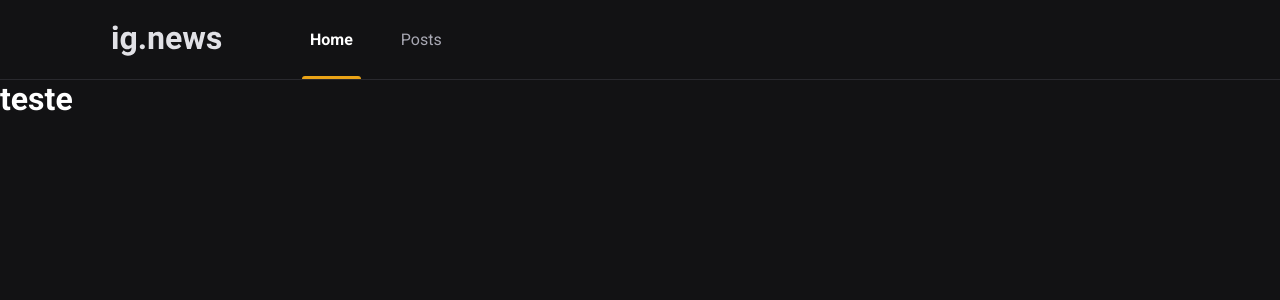
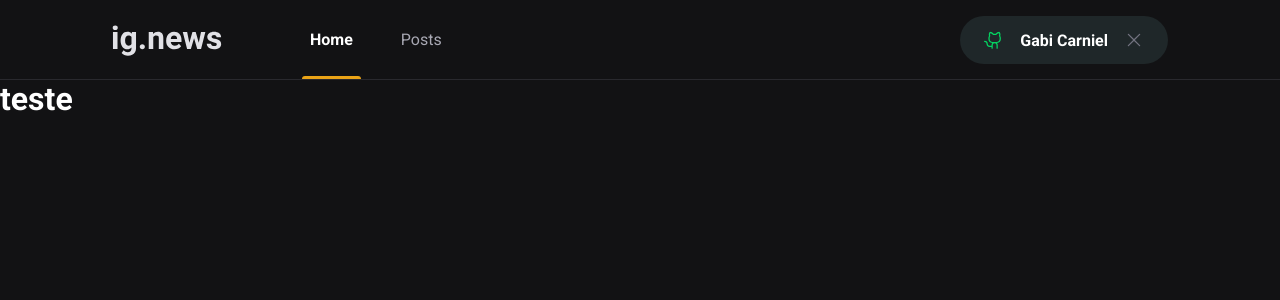
Before and after one commit to gabislera/IgNews, a Next.js app: page / in a window 1280 px wide. Shown: the top 300 px of the page. Built offline with nearby package versions, Linux system fonts and the light colour scheme.

Commit message:
added signInButton

```diff
--- a/package.json
+++ b/package.json
@@ -9,6 +9,7 @@
     "lint": "next lint"
   },
   "dependencies": {
+    "@phosphor-icons/react": "^2.0.9",
     "next": "13.4.5",
     "react": "18.2.0",
     "react-dom": "18.2.0",
--- a/src/components/Header/index.tsx
+++ b/src/components/Header/index.tsx
@@ -1,3 +1,4 @@
+import { SignInBUtton } from '../SignInButton'
 import styles from './styles.module.scss'
 
 export function Header() {
@@ -9,6 +10,7 @@ export function Header() {
           <a className={styles.active}>Home</a>
           <a>Posts</a>
         </nav>
+        <SignInBUtton/>
       </div>
     </header>
   )
--- a/src/components/Header/styles.module.scss
+++ b/src/components/Header/styles.module.scss
@@ -51,4 +51,8 @@
       }
     }
   }
+
+  button {
+    margin-left: auto;
+  }
 }
--- /dev/null
+++ b/src/components/SignInButton/index.tsx
@@ -0,0 +1,19 @@
+import { GithubLogo, X } from "@phosphor-icons/react"
+import styles from  './styles.module.scss'
+
+export function SignInBUtton() {
+  const isUserLoggedIn = true
+
+  return isUserLoggedIn ? (
+    <button className={styles.signInButton} type="button">
+      <GithubLogo color="#04d361"/>
+      Gabi Carniel
+      <X color="#737380" className={styles.closeIcon}/>
+    </button>
+  ) : (
+    <button className={styles.signInButton} type="button">
+    <GithubLogo color="#eba417"  />
+    Sign in with Github
+  </button>
+  )
+}
--- /dev/null
+++ b/src/components/SignInButton/styles.module.scss
@@ -0,0 +1,31 @@
+.signInButton {
+  height: 3rem;
+  border-radius: 3rem;
+  background: var(--gray-850);
+  border: 0;
+  padding: 0 1.5rem;
+  display: flex;
+  align-items: center;
+  justify-content: center;
+  color: var(--white);
+  font-weight: bold;
+
+  svg {
+    width: 20px;
+    height: 20px;
+  }
+
+  svg:first-child {
+    margin-right: 1rem;
+  }
+
+  svg.closeIcon {
+    margin-left: 1rem;
+  }
+
+  transition: filter 0.2s;
+
+  &:hover {
+    filter: brightness(0.8);
+  }
+}
--- a/src/styles/global.scss
+++ b/src/styles/global.scss
@@ -10,6 +10,7 @@
   --gray-100: #e1e1e6;
   --gray-300: #a8a8b3;
   --gray-800: #29292e;
+  --gray-850: #1f2729;
   --gray-900: #121214;
 
   --cyan-500: #61dafb;
```
Also changed, not shown: 1 other file (tests, documents, lock files or other folders).
